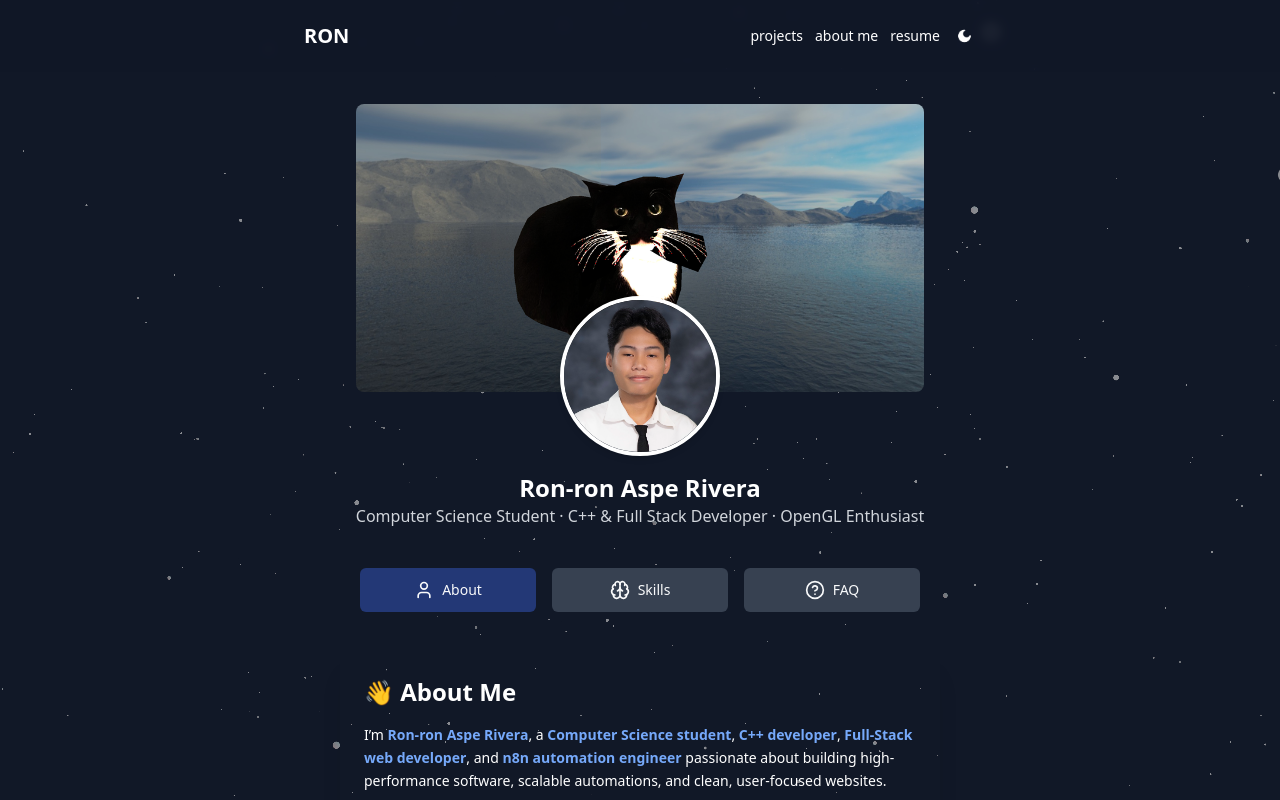
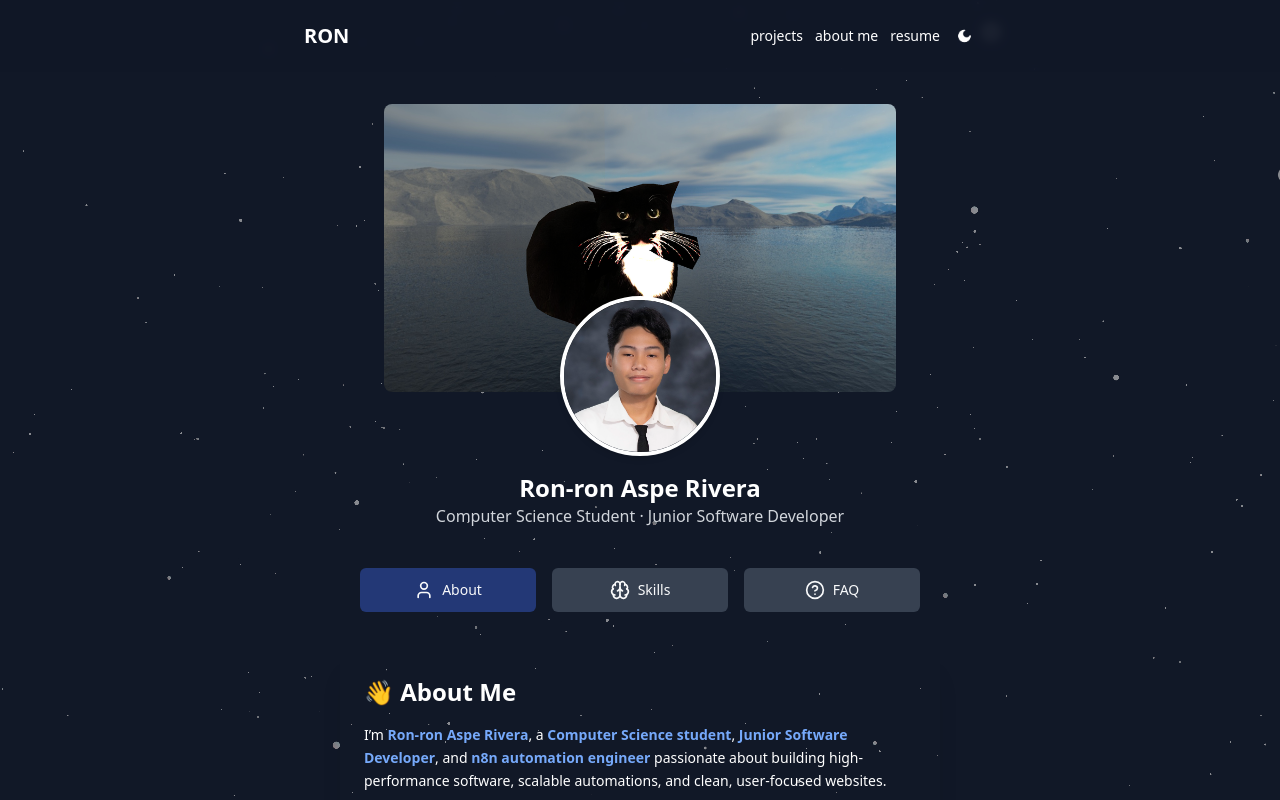
Before and after one commit to ronronrivera/ronronrivera.github.io, a React (Vite) app: page /about-me in a window 1280 px wide. Shown: the top 800 px of the page. Built offline with nearby package versions, Linux system fonts and the light colour scheme.

Commit message:
changes title

```diff
--- a/src/Components/AboutMe.jsx
+++ b/src/Components/AboutMe.jsx
@@ -40,7 +40,7 @@ const AboutMe = () => {
       </div>
       <div className="mt-20 text-center">
         <h1 className="text-2xl font-bold">Ron-ron Aspe Rivera</h1>
-        <p className="dark:text-gray-600 text-gray-300">Computer Science Student · C++ & Full Stack Developer · OpenGL Enthusiast</p>
+        <p className="dark:text-gray-600 text-gray-300">Computer Science Student · Junior Software Developer </p>
       </div>
     </motion.div>
     <motion.div
--- a/src/Components/Bio.jsx
+++ b/src/Components/Bio.jsx
@@ -17,8 +17,7 @@ const Bio = () => {
         <p>
           I’m <span className="text-blue-400 font-semibold">Ron-ron Aspe Rivera</span>,
           a <span className="text-blue-400 font-semibold">Computer Science student</span>,
-          <span className="text-blue-400 font-semibold"> C++ developer</span>,
-          <span className="text-blue-400 font-semibold"> Full-Stack web developer</span>, and
+          <span className="text-blue-400 font-semibold"> Junior Software Developer</span>, and
           <span className="text-blue-400 font-semibold"> n8n automation engineer</span> passionate about building
           high-performance software, scalable automations, and clean, user-focused websites.
         </p>
--- a/src/Components/Header.jsx
+++ b/src/Components/Header.jsx
@@ -31,7 +31,7 @@ function Header() {
                             (<span>me</span>)
                             :
                             (<span>about me</span>)}</Link>
-                        <a href="https://drive.google.com/file/d/13oXv0jAm9MtxKQHXPGq3GJttXgAUbj8b/view?usp=sharing" target="_blank">resume</a>
+                        <a href="https://drive.google.com/file/d/1FgCOSENZFrAyqCZHwPaTzaAOSTd52Ouc/view?usp=sharing" target="_blank">resume</a>
                         <DarkModeToggler/>
                     </div>
                 </div>
--- a/src/Components/WhatICanDo.jsx
+++ b/src/Components/WhatICanDo.jsx
@@ -6,7 +6,7 @@ const WhatICanDo = () => {
   const services = [
     {
       num: "01",
-      title: "Full-Stack Web Development (MERN)",
+      title: "Junior Software Developer",
       desc: "I build fast, scalable, and maintainable web applications using MongoDB, Express, React, and Node.js — ensuring both strong backend logic and smooth user experience."
     },
     {
```
